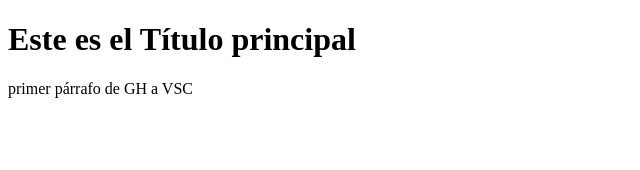
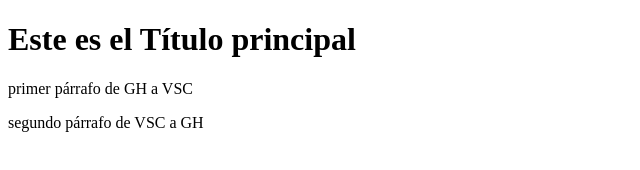
Before and after one commit to Cursohuetor/ejercicio-sincro, a plain HTML site: page index.html in a window 1280 px wide. Shown: the whole page, without its empty margins (0-640 px from the left). Drawn offline with Linux system fonts and the light colour scheme.

Commit message:
nuevo párrafo desde vsc

```diff
--- a/index.html
+++ b/index.html
@@ -9,5 +9,6 @@
 <body>
     <h1>Este es el Título principal</h1>
     <p>primer párrafo de GH a VSC</p>
+    <p>segundo párrafo de VSC a GH</p>
 </body>
 </html>
```
